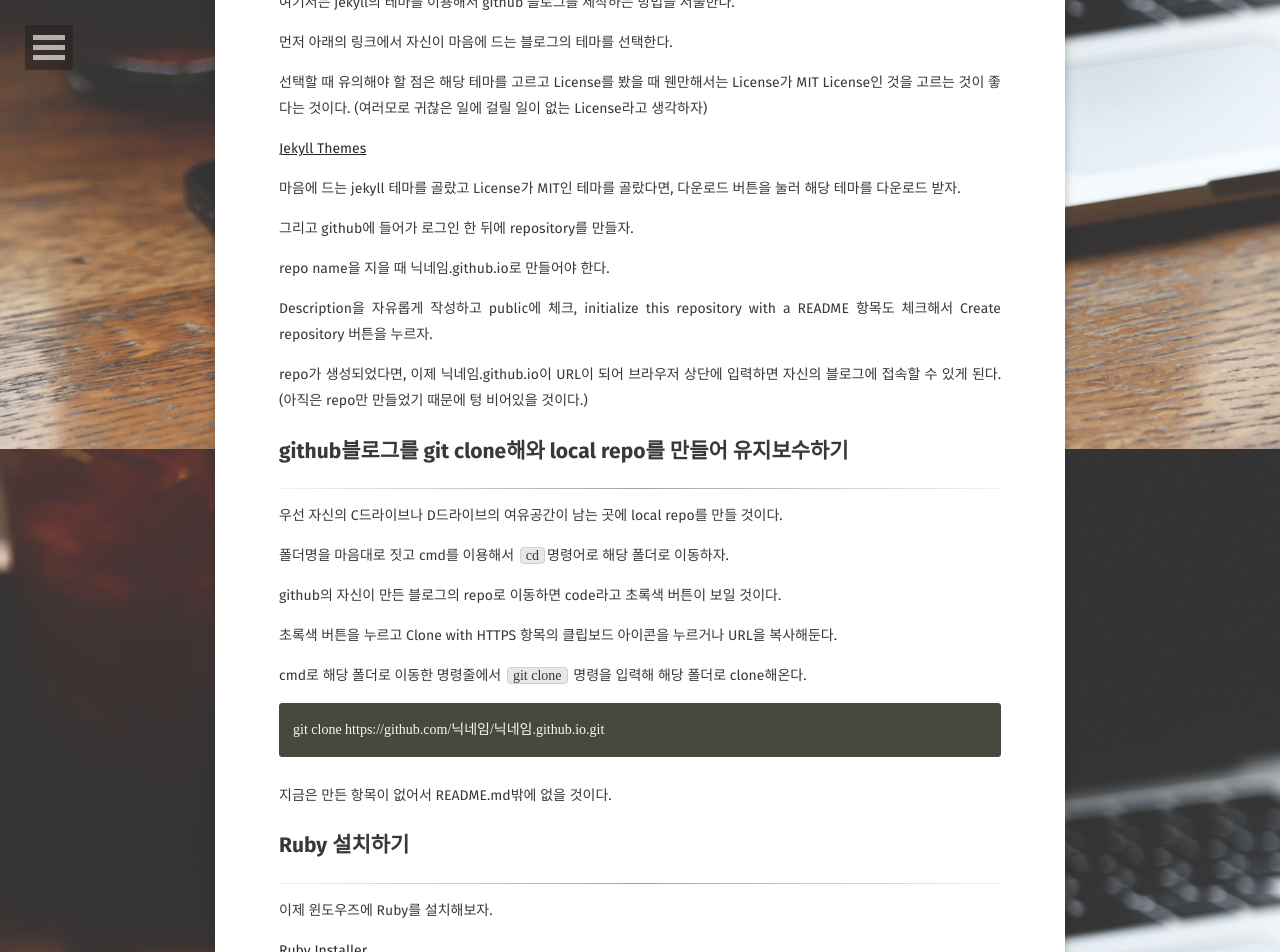
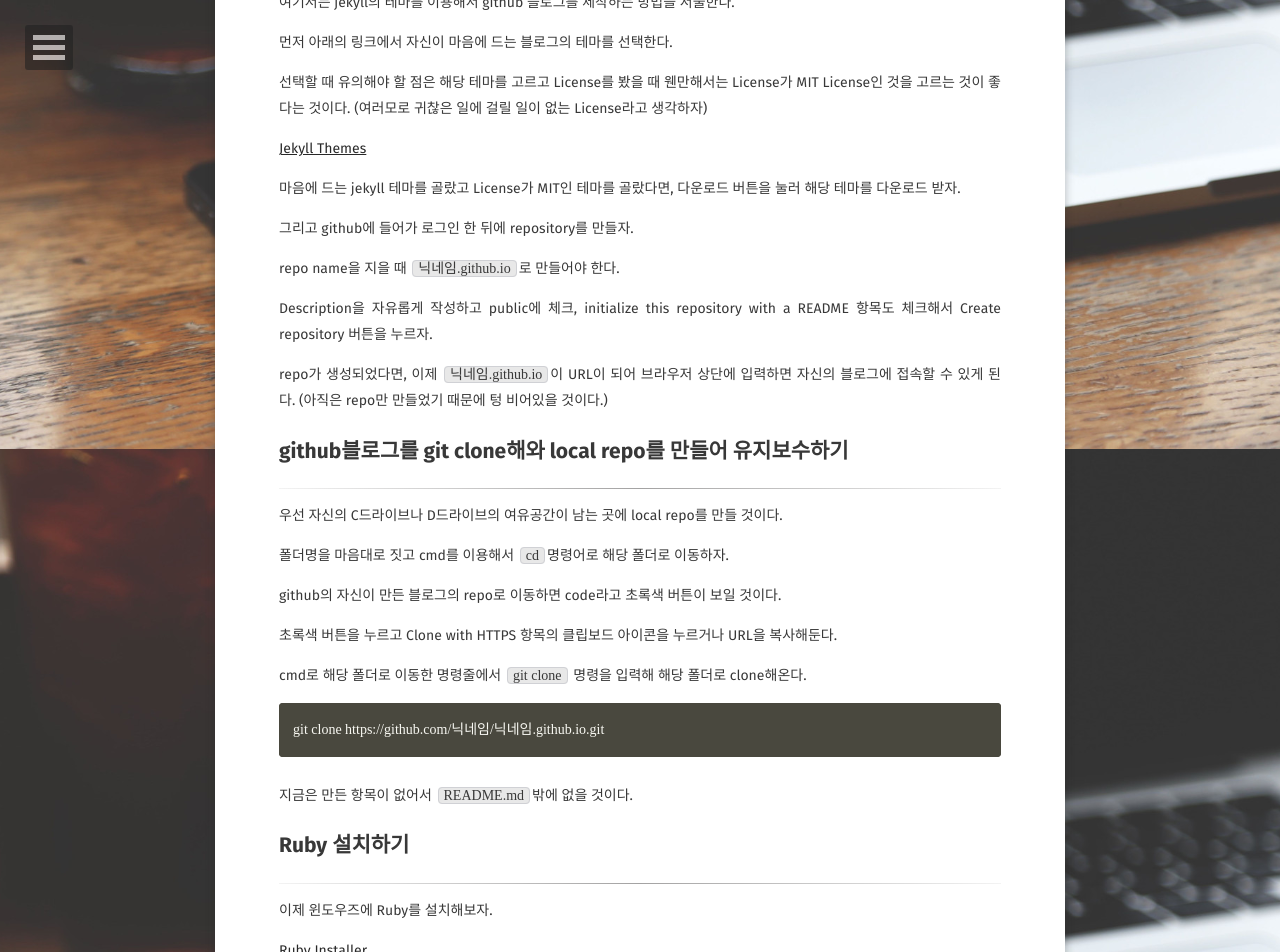
Before and after one commit to unihit/unihit.github.io, a Jekyll site: the page built from _posts/2020-08-12-How-to-make-github-Blog.md, in a window 1280 px wide and 1400 px high, scrolled down 451 px. Shown: the top 952 px of the window. Built offline with Jekyll 4.4.1, drawn with Linux system fonts in a browser that asks for light colours; some web fonts are replaced; comment, search, counter and statistics services are not loaded; some of the changed text lies outside the part shown.

````diff
--- a/_posts/2020-08-12-How-to-make-github-Blog.md
+++ b/_posts/2020-08-12-How-to-make-github-Blog.md
@@ -23,11 +23,11 @@ comments: true
 
 그리고 github에 들어가 로그인 한 뒤에 repository를 만들자.
 
-repo name을 지을 때 닉네임.github.io로 만들어야 한다.
+repo name을 지을 때 `닉네임.github.io`로 만들어야 한다.
 
 Description을 자유롭게 작성하고 public에 체크, initialize this repository with a README 항목도 체크해서 Create repository 버튼을 누르자.
 
-repo가 생성되었다면, 이제 닉네임.github.io이 URL이 되어 브라우저 상단에 입력하면 자신의 블로그에 접속할 수 있게 된다. (아직은 repo만 만들었기 때문에 텅 비어있을 것이다.)
+repo가 생성되었다면, 이제 `닉네임.github.io`이 URL이 되어 브라우저 상단에 입력하면 자신의 블로그에 접속할 수 있게 된다. (아직은 repo만 만들었기 때문에 텅 비어있을 것이다.)
 
 ## github블로그를 git clone해와 local repo를 만들어 유지보수하기
 
@@ -47,7 +47,7 @@ cmd로 해당 폴더로 이동한 명령줄에서 `git clone` 명령을 입력
 git clone https://github.com/닉네임/닉네임.github.io.git
 ```
 
-지금은 만든 항목이 없어서 README.md밖에 없을 것이다.
+지금은 만든 항목이 없어서 `README.md`밖에 없을 것이다.
 
 ## Ruby 설치하기
 
@@ -65,7 +65,7 @@ git clone https://github.com/닉네임/닉네임.github.io.git
 
 ![최근에 추가된 앱](https://user-images.githubusercontent.com/40714505/89969635-e2b36e00-dc91-11ea-8905-00234909701f.png)
 
-windows 버튼을 누르고 최근에 추가된 앱 항목을 살펴보면 Start Command Prompt with Ruby 항목이 보일텐데 이를 클릭해 실행한다.
+windows 버튼을 누르고 최근에 추가된 앱 항목을 살펴보면 `Start Command Prompt with Ruby` 항목이 보일텐데 이를 클릭해 실행한다.
 
 실행하면 다음과 같은 화면이 보일 것이다.
 
@@ -119,7 +119,7 @@ Server running... press ctrl-c to stop.
 
 ---
 
-테마 설정을 하다 꼬였을 때 가끔씩 Gem::LoadError가 뜨는데 이는
+테마 설정을 하다 꼬였을 때 가끔씩 `Gem::LoadError`가 뜨는데 이는
 
 ```
 bundle clean --force
````
